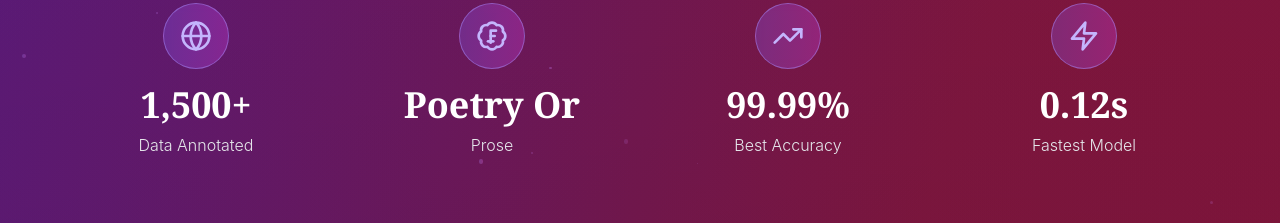
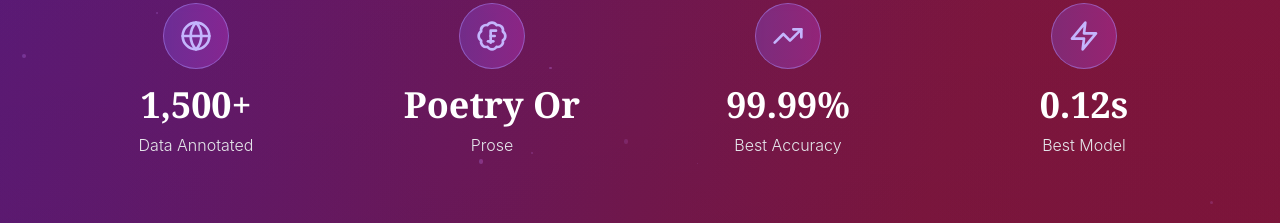
Before and after one commit to zaky121/prose-poetry-classifier-Updated, a React (Vite) app: page / in a window 1280 px wide. Shown: the part 880-1103 px from the top of the page. Built offline with nearby package versions, Linux system fonts and the light colour scheme.

Commit message:
updated ptoject

```diff
--- a/src/pages/HomePage.tsx
+++ b/src/pages/HomePage.tsx
@@ -79,7 +79,7 @@ const HomePage: React.FC = () => {
     { icon: Globe, value: '1,500+', label: 'Data Annotated' },
     { icon: BadgeSwissFrancIcon, value: 'Poetry Or', label: 'Prose' },
     { icon: TrendingUp, value: '99.99%', label: 'Best Accuracy' },
-    { icon: Zap, value: '0.12s', label: 'Fastest Model' }
+    { icon: Zap, value: '0.12s', label: 'Best Model' }
   ];
 
   return (
```
